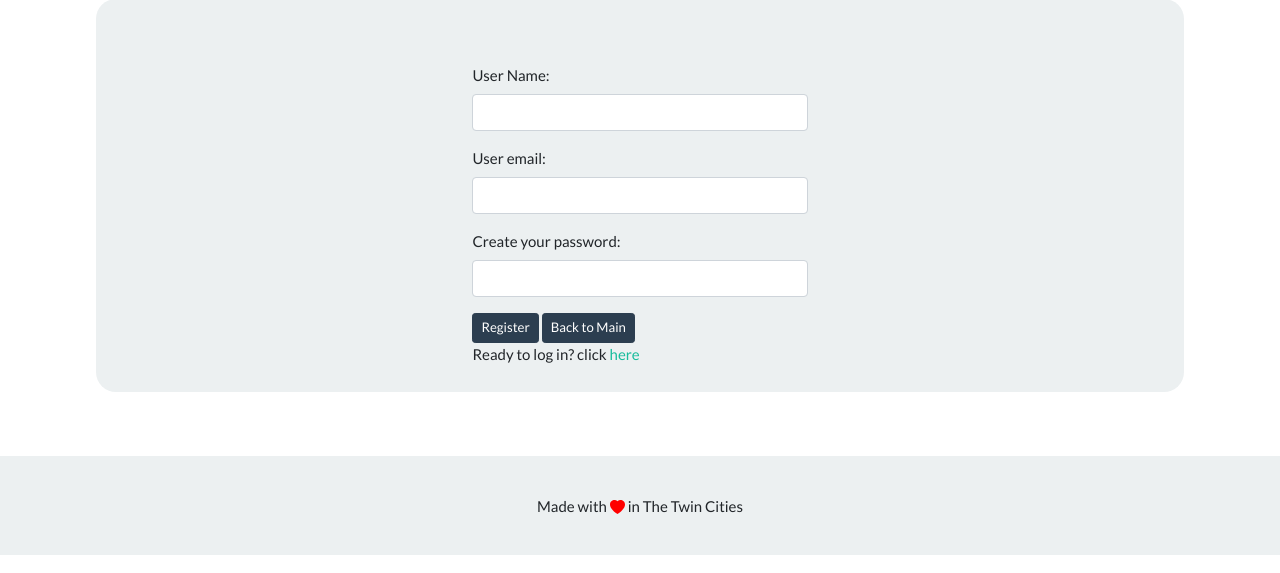
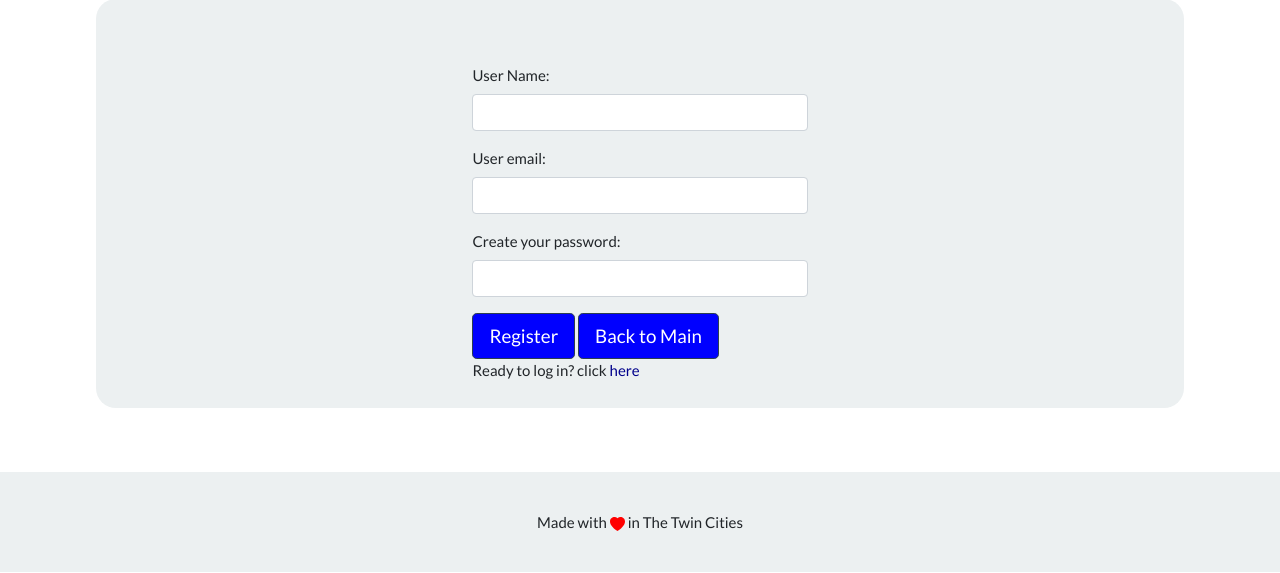
Before and after one commit to jlcalderon/project-2, a Node server app: page /signup in a window 1280 px wide. Shown: the part 227-800 px from the top of the page. Run offline with Node 20, Linux system fonts and the light colour scheme; some libraries are stand-ins or nearby versions.

Commit message:
updated css styling

```diff
--- a/public/styles/styles.css
+++ b/public/styles/styles.css
@@ -19,6 +19,18 @@ body {
     margin-top: 5%;
 }
 
+.btn {
+    background: blue;
+    padding: 0.5rem 1rem;
+    font-size: 1.171875rem;
+    line-height: 1.5;
+    border-radius: 0.3rem;
+}
+
+a {
+    color: darkblue;
+}
+
 
 /* Footer */
 
--- a/views/index.handlebars
+++ b/views/index.handlebars
@@ -5,8 +5,8 @@
           <h1 class="display-4 d-flex justify-content-center">Welcome to household optimizer</h1>
               <hr>
           <p class="lead">This is a simple web app that allows you to track inventory of essentials in your household, and create shopping lists of items running low.</p>
-          <a class="btn btn-lg text-white" style="background: blue;" href="{{urlLogin}}" role="button">Login</a>
-          <a class="btn btn-lg text-white" style="background: blue; href="{{urlSignUp}}" role="button">Sign Up</a>
+          <a class="btn btn-lg text-white" href="{{urlLogin}}" role="button">Login</a>
+          <a class="btn btn-lg text-white" href="{{urlSignUp}}" role="button">Sign Up</a>
       </div>
     </div>
   </div>
--- a/views/layouts/main.handlebars
+++ b/views/layouts/main.handlebars
@@ -29,7 +29,7 @@
         <a class="nav-link" style="color: darkblue";  href="/users">Users</a>
       </li>
       <li class="nav-item">
-        <a class="nav-link" style="color: darkblue";  href="/logout">Logout</a>
+        <a class="nav-link" style="color: darkblue"s;  href="/logout">Logout</a>
       </li>
     </ul>
   </div>
--- a/views/newItem.handlebars
+++ b/views/newItem.handlebars
@@ -72,7 +72,7 @@
                 <p class="lead">Vendor</p>
                 <input class="form-control" type="text" placeholder="ex: Target">
                 <br>
-                <a class="btn btn-primary btn-lg btn-block" href="{{urladdNew}}" role="button">Add</a>
+                <a class="btn btn-lg btn-block" href="{{urladdNew}}" role="button">Add</a>
             </div>
         </div>
     </div>
```
